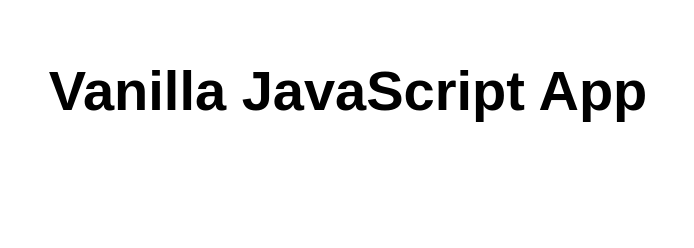
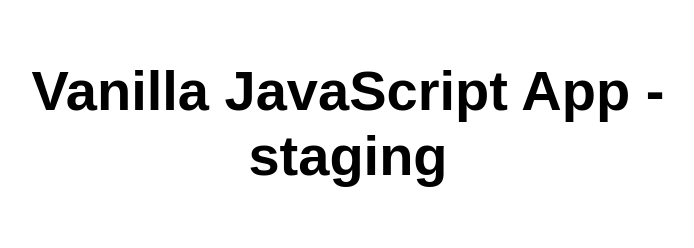
Before and after one commit to mkarmark/vanilla-basic-7, a website: page src/index.html in a window 1280 px wide. Shown: the whole page, without its empty margins (292-986 px from the left). Drawn offline with Linux system fonts and the light colour scheme.

Commit message:
Update index.html

```diff
--- a/src/index.html
+++ b/src/index.html
@@ -10,7 +10,7 @@
 
 <body>
   <main>
-    <h1>Vanilla JavaScript App</h1>
+    <h1>Vanilla JavaScript App - staging</h1>
   </main>
 </body>
 
```
